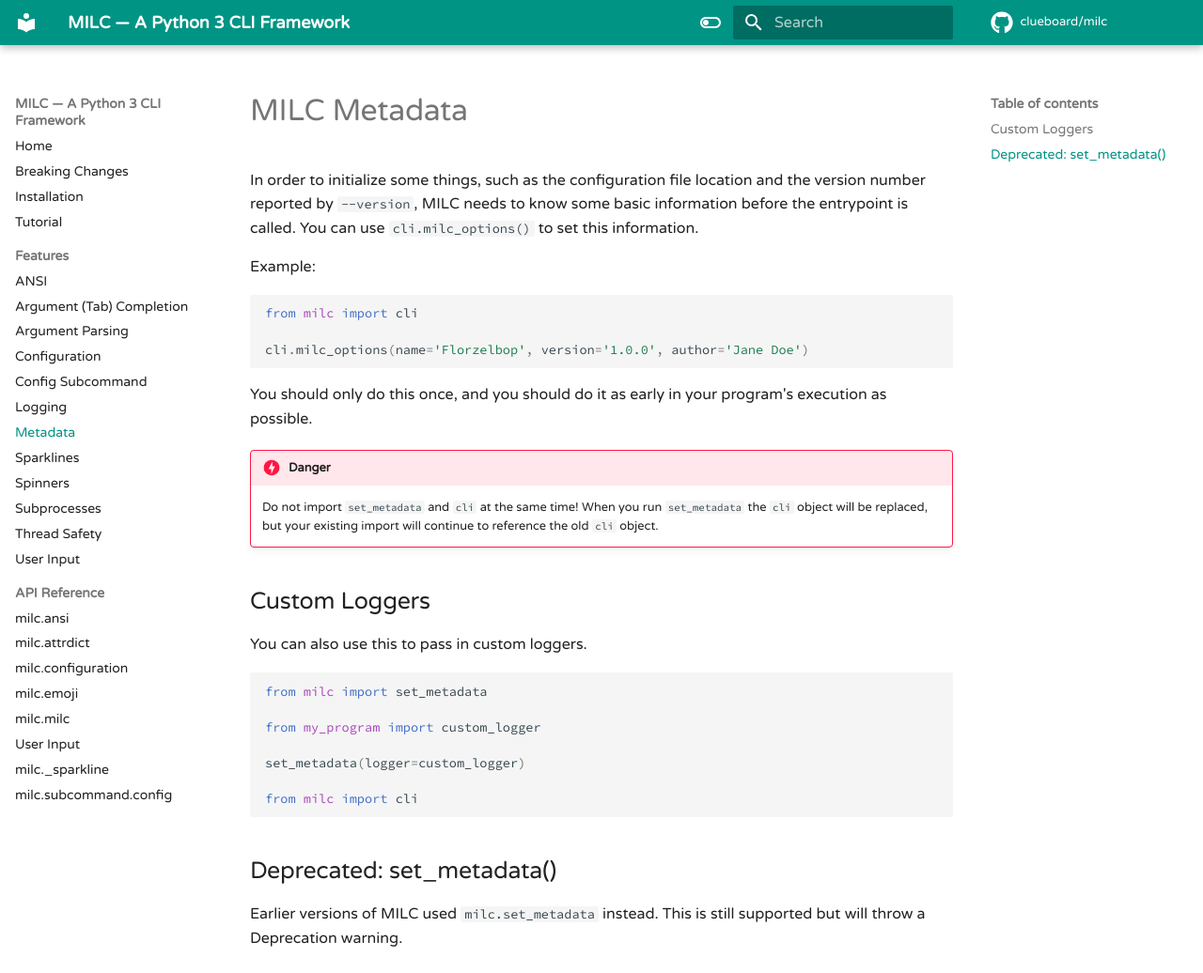
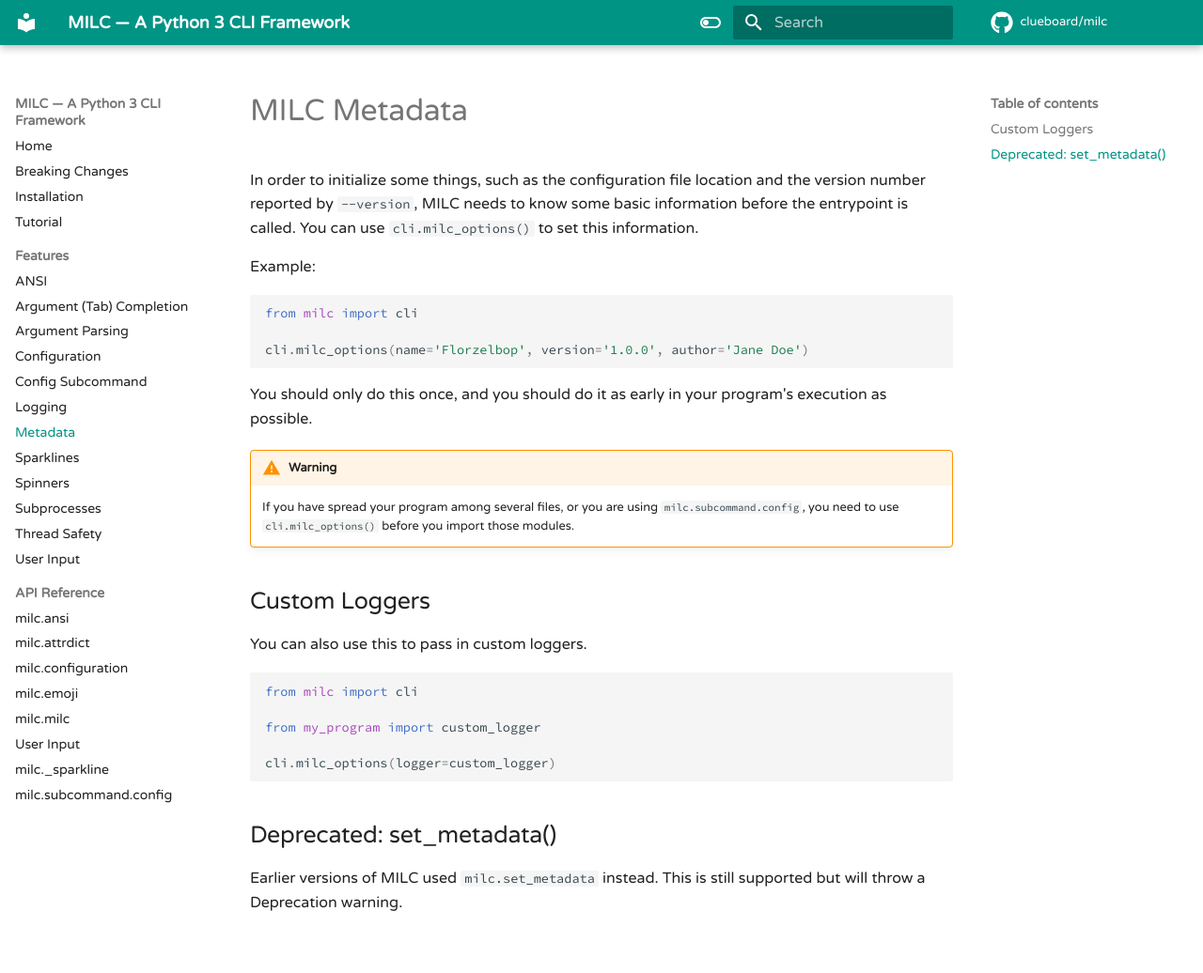
Before and after one commit to clueboard/milc, an MkDocs documentation site: the page built from docs/metadata.md, in a window 1280 px wide and 1036 px high. Shown: the whole window at 94% size. Built offline with MkDocs 1.6.1 and Material for MkDocs 9.7.7, drawn with Linux system fonts in a browser that asks for light colours; comment, search, counter and statistics services are not loaded; the version menu is left out.

````diff
--- a/docs/metadata.md
+++ b/docs/metadata.md
@@ -12,21 +12,19 @@ cli.milc_options(name='Florzelbop', version='1.0.0', author='Jane Doe')
 
 You should only do this once, and you should do it as early in your program's execution as possible.
 
-!!! danger
-    Do not import `set_metadata` and `cli` at the same time! When you run `set_metadata` the `cli` object will be replaced, but your existing import will continue to reference the old `cli` object.
+!!! warning
+    If you have spread your program among several files, or you are using `milc.subcommand.config`, you need to use `cli.milc_options()` before you import those modules.
 
 ## Custom Loggers
 
 You can also use this to pass in custom loggers.
 
 ```python
-from milc import set_metadata
+from milc import cli
 
 from my_program import custom_logger
 
-set_metadata(logger=custom_logger)
-
-from milc import cli
+cli.milc_options(logger=custom_logger)
 ```
 
 ## Deprecated: set_metadata()
````
Also changed, not shown: 1 other file.
